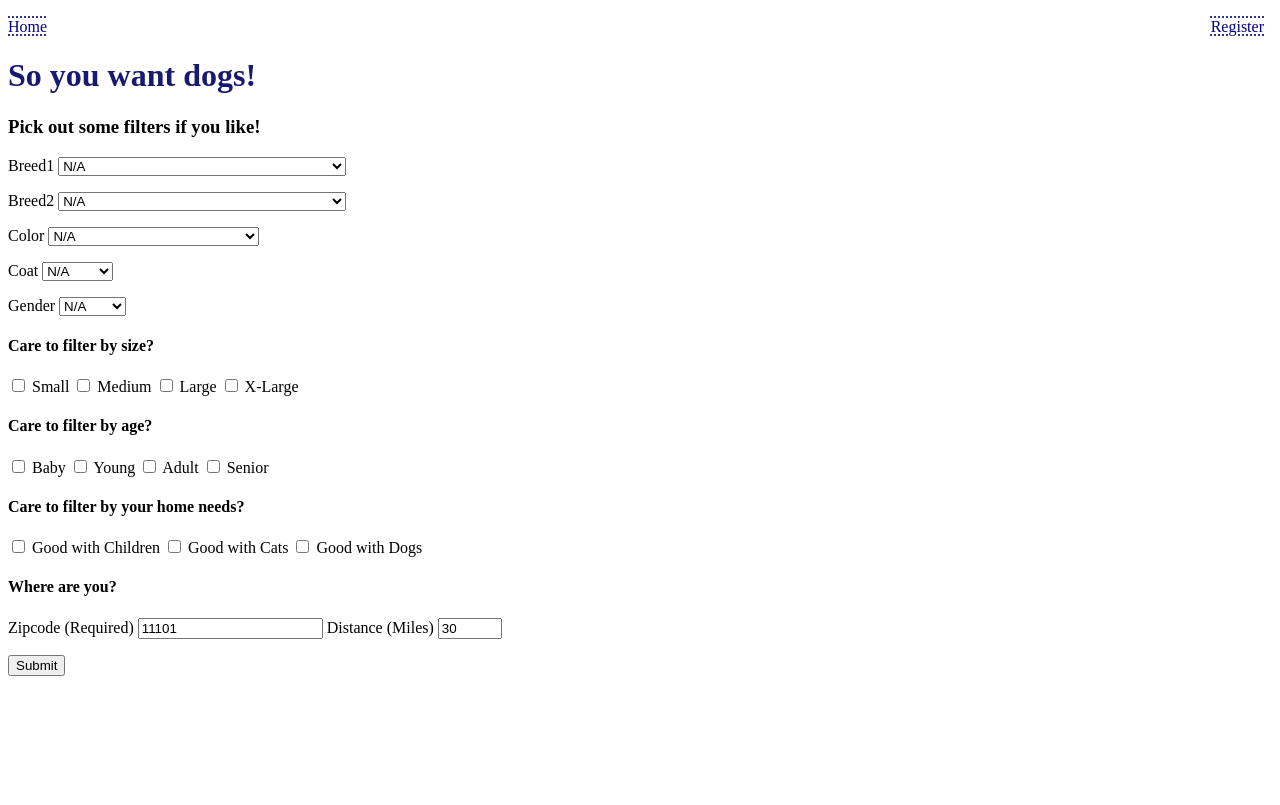
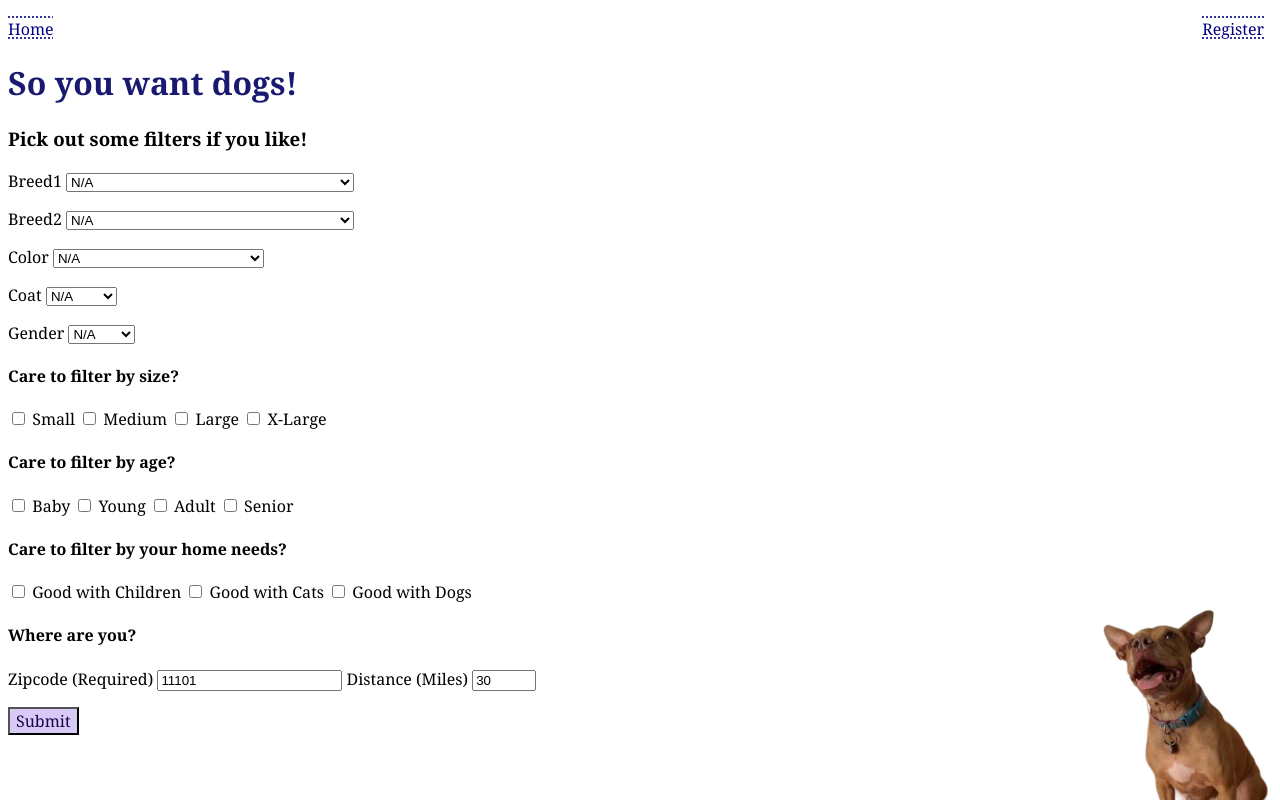
Before and after one commit to stsmlee/flaskingforpets, a Flask app: page /animals/Dog in a window 1280 px wide. Before the commit the page ends 676 px from the top, so only its background shows below. Run offline with Flask 2, Linux system fonts and the light colour scheme.

Commit message:
changed font of forms

```diff
--- a/app/forms.py
+++ b/app/forms.py
@@ -46,16 +46,16 @@ def verify_password(form,field):
 class LoginForm(FlaskForm):
     username = StringField('Username', validators= [InputRequired(), Length(min=1, max=20), verify_user])
     password = PasswordField('Password', validators= [InputRequired(), verify_password])
-    submit = SubmitField('Login')
+    submit = SubmitField('Login',render_kw= {'class': 'submit_button'})
 
 class RegisterForm(FlaskForm):
     username = StringField('Username', validators= [InputRequired(), Length(min=1, max=20), username_check])
     password = PasswordField('Password', validators= [InputRequired(), password_check])
-    submit = SubmitField('Register')
+    submit = SubmitField('Register', render_kw= {'class': 'submit_button'})
 
 class ReuseForm(FlaskForm):
-    savename = SelectField('Saved Searches')
-    submit = SubmitField('Let\'s Go!')
+    savename = SelectField('Saved Searches', render_kw= {'class': 'form_font'})
+    submit = SubmitField('Let\'s Go!', render_kw= {'class': 'submit_button'})
 
 class FilterForm(FlaskForm):
     breed1 = SelectField('Breed1')
@@ -77,7 +77,7 @@ class FilterForm(FlaskForm):
     zipcode = StringField('Zipcode (Required)', default = '11101', validators = [InputRequired()])
     distance = IntegerField('Distance (Miles)', default = 30, validators = [NumberRange(min=0, max=500), InputRequired()])
     savename = StringField('Save Name', validators=[Length(min=3)])
-    submit = SubmitField('Submit')
+    submit = SubmitField('Submit', render_kw= {'class': 'submit_button'})
 
 class MultiCheckboxField(SelectMultipleField):
     widget = widgets.ListWidget(prefix_label=False)
@@ -85,4 +85,4 @@ class MultiCheckboxField(SelectMultipleField):
 
 class DeleteSavesForm(FlaskForm):
     saves = MultiCheckboxField('Saved Searches')
-    submit = SubmitField('Delete')
+    submit = SubmitField('Delete', render_kw= {'class': 'submit_button'})
--- a/app/static/styles.css
+++ b/app/static/styles.css
@@ -1,6 +1,20 @@
 html, body {
     padding: 0;
     margin: 0;
+    font-family: Georgia, 'Times New Roman', Times, serif;
+    font-size: 1em;
+}
+
+.form_font {
+    font-family: Georgia, 'Times New Roman', Times, serif;
+    font-size: 100%;
+}
+
+.submit_button {
+    font-family: Georgia, 'Times New Roman', Times, serif;
+    font-size: 100%;
+    color: #1e0246;
+    background-color: #cebff5d0;
 }
 
 h1 {
@@ -91,7 +105,7 @@ a.page_links, a.page_links:visited {
     /* display: inline-block; */
     float: right;
     padding: 0px 50px;
-    margin: 5px 5px;
+    margin: 10px 5px;
     color: #1e0246;
     background-color: #c8b8f4d0;
 }
--- a/app/templates/animal.html
+++ b/app/templates/animal.html
@@ -44,6 +44,12 @@
   </form>
 </p>
 
+{% if type == 'Dog' %}
+<div class = 'sticker'>
+    <img src = "{{ url_for('static', filename = 'kimchibun.png') }}" alt = "the cutest pitbull ever, Kimchi Bun" style = "width:200px;height:auto;">
+</div>
+{% endif %}
+
 <!-- <div>{% with errs = get_flashed_messages(category_filter=['error']) %}
     {% if errs %}
       <ul class=alert>
```
Also changed, not shown: database.db.
